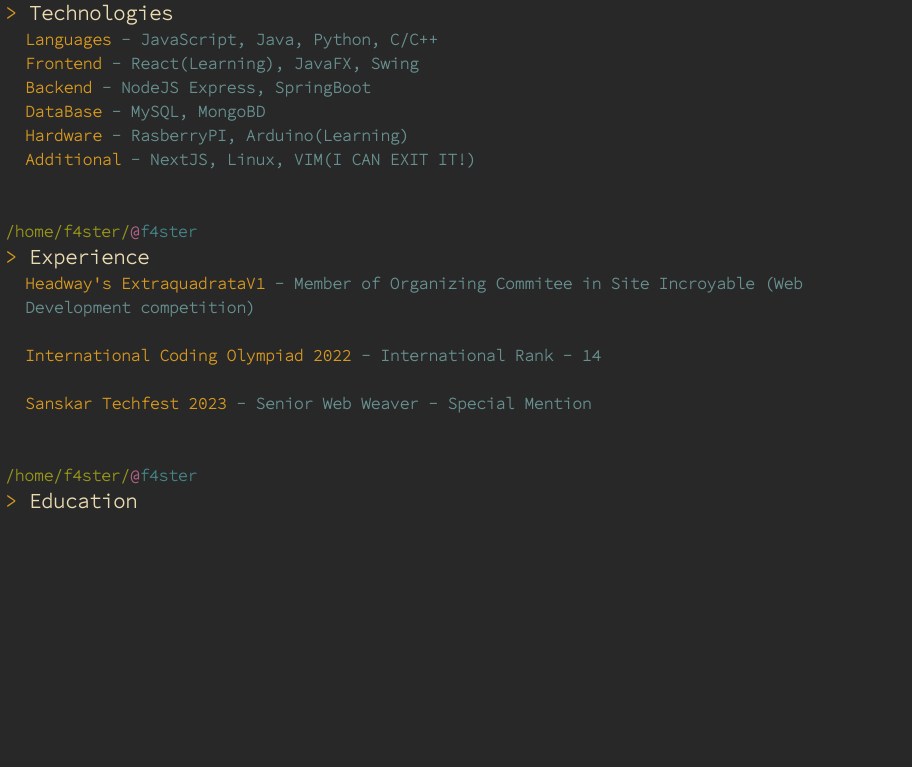
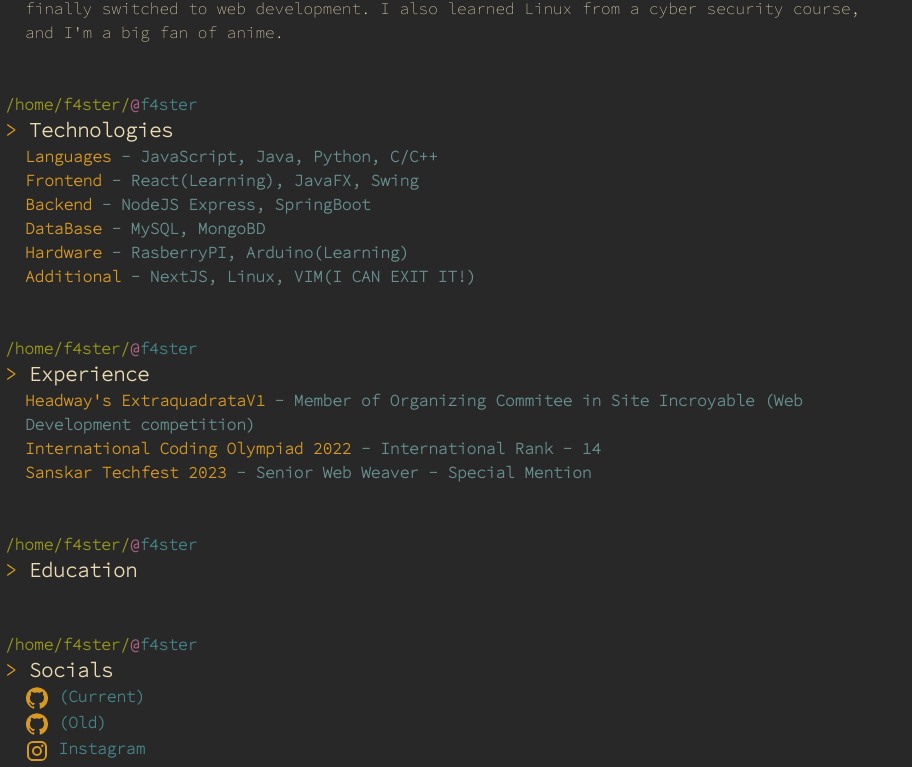
Before and after one commit to Varad-Codes/varadcodes, a React (Vite) app: page / in a window 1536 px wide. Shown: the part 426-1193 px from the top of the page, without its empty margins (0-912 px from the left). Before the commit the page ends 946 px from the top, so only its background shows below. Built offline with nearby package versions, Linux system fonts and the light colour scheme.

Commit message:
Scoials Content + Responsive Update for Wider Screens

```diff
--- a/package.json
+++ b/package.json
@@ -10,6 +10,10 @@
     "preview": "vite preview"
   },
   "dependencies": {
+    "@emotion/react": "^11.11.0",
+    "@emotion/styled": "^11.11.0",
+    "@mui/icons-material": "^5.11.16",
+    "@mui/material": "^5.13.0",
     "react": "^18.2.0",
     "react-dom": "^18.2.0"
   },
--- a/src/App.jsx
+++ b/src/App.jsx
@@ -2,6 +2,7 @@
 import Education from "./components/Education"
 import Experience from "./components/Experience"
 import Hero from "./components/Hero"
+import Socials from "./components/Socials"
 import TechStack from "./components/TechStack"
 
 function App() {
@@ -21,6 +22,7 @@
 				<TechStack />
 				<Experience />
 				<Education />
+				<Socials />
 			</div>
 		</>
 	)
--- a/src/components/Education.jsx
+++ b/src/components/Education.jsx
@@ -1,9 +1,11 @@
 import Prompt from "./ui/Prompt";
 
-const Education = _ => {
+const Education = () => {
     return (
         <>
             <Prompt CMD={"Education"}/>
+            <br />
+            <br />
         </>
     );
 };
--- a/src/components/Experience.jsx
+++ b/src/components/Experience.jsx
@@ -6,9 +6,7 @@
             <Prompt CMD={"Experience"}/>
             <ol className="cmd-output font-bold">
                 <li className='text-cyan'><span className='text-yellow'>Headway&#39;s ExtraquadrataV1</span> - Member of Organizing Commitee in Site Incroyable (Web Development competition)</li>
-                <br />
                 <li className='text-cyan'><span className='text-yellow'>International Coding Olympiad 2022</span> - International Rank - 14</li>
-                <br />
                 <li className='text-cyan'><span className='text-yellow'>Sanskar Techfest 2023</span> - Senior Web Weaver - Special Mention</li>
             </ol>
             <br />
--- /dev/null
+++ b/src/components/Socials.jsx
@@ -0,0 +1,25 @@
+import GitHubIcon from '@mui/icons-material/GitHub';
+import InstagramIcon from '@mui/icons-material/Instagram';
+import EmailIcon from '@mui/icons-material/Email';
+
+import Prompt from "./ui/Prompt";
+
+const Socials = () => {
+    return (
+        <>
+            <Prompt CMD={"Socials"} />
+            <div>
+                <ol className="cmd-output font-bold">
+                    <li className="text-yellow"><a href="https://github.com/Varad-Codes" target='_blank' rel="noreferrer"><GitHubIcon /><span className="text-blue"> (Current)</span></a></li>
+                    <li className="text-yellow"><a href="https://github.com/Varad-Sharma"><GitHubIcon /><span className="text-blue"> (Old)</span></a></li>
+
+                    <li className="text-yellow"><a href="https://instagram.com/f4ster444"> <InstagramIcon /><span className='text-blue'> Instagram</span></a></li>
+
+                    <li className="text-yellow"><a href="varad.code19@gmail.com"> <EmailIcon /> <span className="text-blue"> Email </span> </a></li>
+                </ol>
+            </div>
+        </>
+    );
+};
+
+export default Socials;
--- a/src/index.css
+++ b/src/index.css
@@ -17,8 +17,7 @@
 }
 
 .cmd-output {
-	/* margin-left: 20px; */
-	margin-right: 40%;
+	/* margin-right: 40%; */
 	padding-right: 25px;
 	padding-left: 20px;
 }
@@ -34,14 +33,24 @@
 	:root{
 		font-size: smaller;
 	}
-	/* [class=cmd-output]{
-		/* margin-right: -20;
-	} */
+	[class=cmd-output]{
+		margin-right: 0%;
+		margin-left: 0%;
+	}
 	[id=ascii-art] {
 		font-size: 6px;
 	}
 }
-
+@media only screen and (min-width: 1440px){
+	[id=ascii-art] {
+		font-size: 21px;
+	}
+	.cmd-output {
+		margin-right: 40%;
+		padding-right: 25px;
+		padding-left: 20px;
+	}
+}
 /* #acii-art{
   --font-family-sans: 'Fira Code', sans-serif
 } */
```
Also changed, not shown: 1 other file (tests, documents, lock files or other folders).
